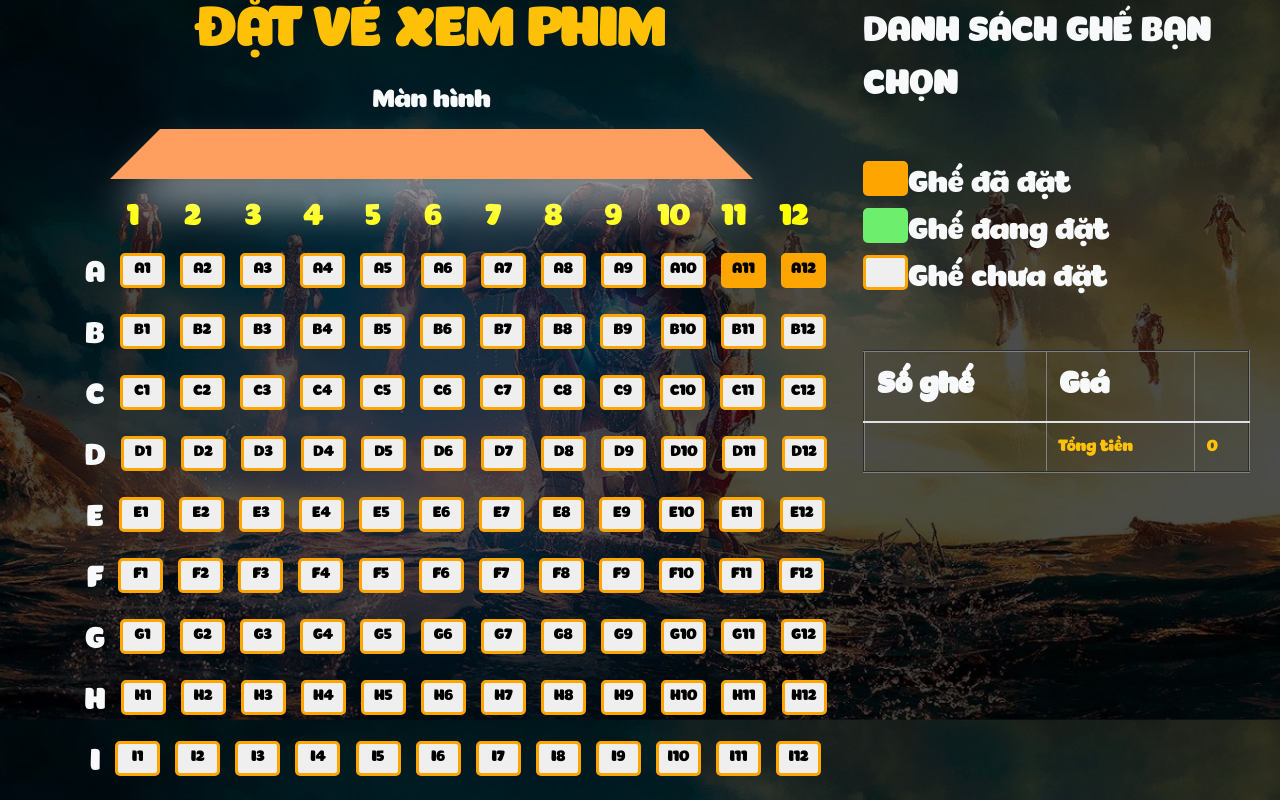
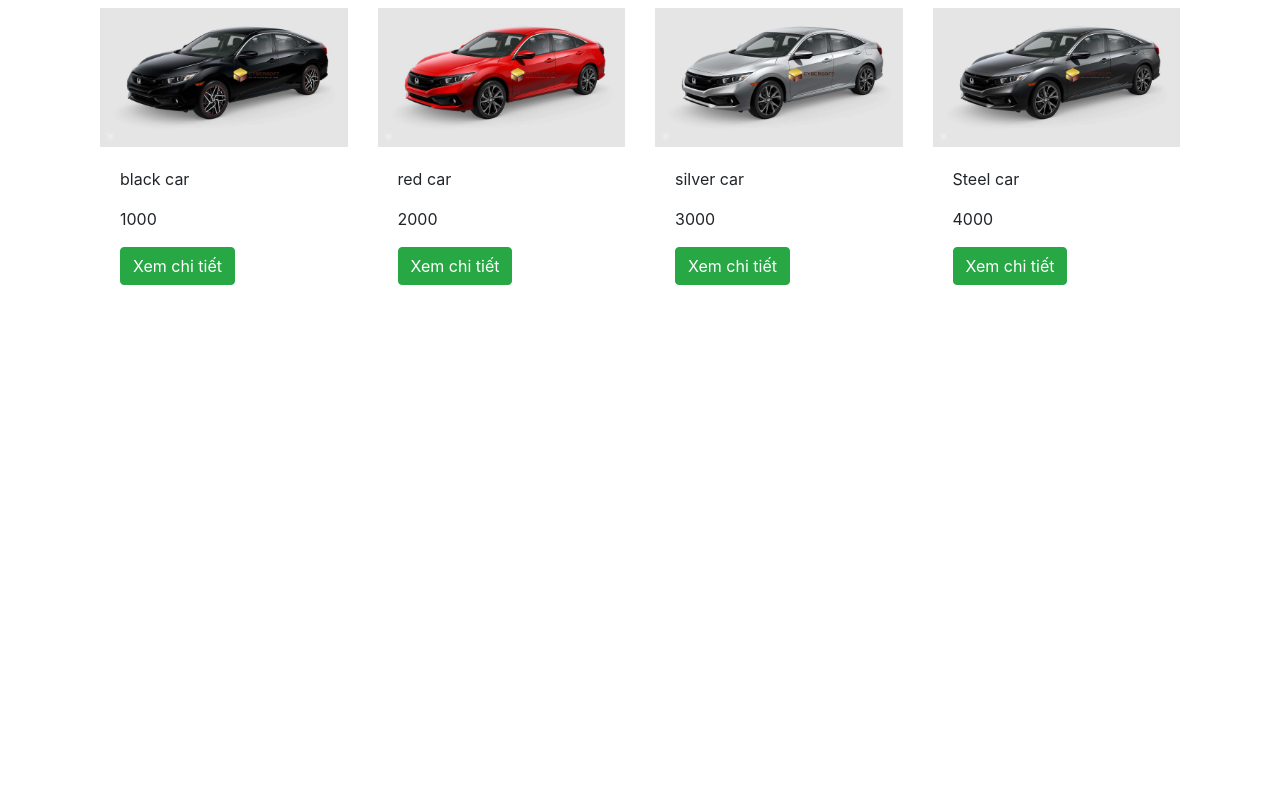
Before and after one commit to tranquanghuy12/React, a React (Create React App) app: page / in a window 1280 px wide. Built offline with nearby package versions, Linux system fonts and the light colour scheme.

Commit message:
edit configstore in redux folder

```diff
--- a/src/App.js
+++ b/src/App.js
@@ -12,7 +12,7 @@ import "./App.css";
 // import BaiTapXemChiTiet from "./Props/BaiTapXemChiTiet/BaiTapXemChiTiet";
 // import ExerciseCarStore from "./Props/ExerciseCarStore/ExerciseCarStore";
 // import DemoPropsChildren from "./Props/DemoPropsChildren/DemoPropsChildren";
-// import BaiTapChonXeRedux from "./DemoRedux/BaiTapChonXeRedux/BaiTapChonXeRedux";
+import BaiTapChonXeRedux from "./DemoRedux/BaiTapChonXeRedux/BaiTapChonXeRedux";
 import BaiTapThuKinh from "./Props/BaiTapThuKinh/BaiTapThuKinh";
 // import BaiTapGameXucXac from "./DemoRedux/BaiTapGameXucXac/BaiTapGameXucXac";
 import BaiTapQuanLyNguoiDung from "./DemoRedux/BaiTapQuanLyNguoiDung/BaiTapQuanLyNguoiDung";
@@ -49,12 +49,12 @@ function App() {
       {/* <ExerciseCarStore /> */}
       {/* <BaiTapThuKinh /> */}
       {/* <DemoPropsChildren /> */}
-      {/* <BaiTapChonXeRedux /> */}
+      <BaiTapChonXeRedux />
       {/* <BaiTapGameXucXac /> */}
 
       {/* <BaiTapQuanLyNguoiDung /> */}
 
-      <BookingTicket />
+      {/* <BookingTicket /> */}
       {/* <ReactLifeCycle /> */}
     </div>
   );
--- /dev/null
+++ b/src/DemoRedux/BaiTapChonXeRedux/BaiTapChonXeRedux.js
@@ -0,0 +1,41 @@
+import React, { Component } from "react";
+import CarListRedux from "../CarListRedux";
+import CarModalRedux from "./CarModalRedux";
+
+export default class BaiTapChonXeRedux extends Component {
+  products = [
+    {
+      id: 1,
+      name: "black car",
+      img: "./img/products/black-car.jpg",
+      price: 1000,
+    },
+    {
+      id: 2,
+      name: "red car",
+      img: "./img/products/red-car.jpg",
+      price: 2000,
+    },
+    {
+      id: 3,
+      name: "silver car",
+      img: "./img/products/silver-car.jpg",
+      price: 3000,
+    },
+    {
+      id: 3,
+      name: "Steel car",
+      img: "./img/products/steel-car.jpg",
+      price: 4000,
+    },
+  ];
+  render() {
+    return (
+      <div className="container">
+        <h3 className="text-center" Car list></h3>
+        <CarModalRedux />
+        <CarListRedux productList={this.products} />
+      </div>
+    );
+  }
+}
--- /dev/null
+++ b/src/DemoRedux/BaiTapChonXeRedux/CarItemRedux.js
@@ -0,0 +1,43 @@
+import React, { Component } from "react";
+import { connect } from "react-redux";
+
+class CarItemRedux extends Component {
+  render() {
+    let { item } = this.props;
+    return (
+      <div className="card">
+        <img src={item.img} alt="..." />
+        <div className="card-body">
+          <p>{item.name}</p>
+          <p>{item.price}</p>
+          <button
+            className="btn btn-success"
+            data-toggle="modal"
+            data-target="#modelId"
+            onClick={() => {
+              this.props.viewDetail(item);
+            }}
+          >
+            Xem chi tiết
+          </button>
+        </div>
+      </div>
+    );
+  }
+}
+
+//Hàm tạo ra các phương thức đưa dữ liệu lên redux
+const mapDispatchToProps = (dispatch) => {
+  return {
+    viewDetail: (carDetail) => {
+      const action = {
+        type: "XEM_CHI_TIET",
+        carDetail: carDetail,
+      };
+      //Dùng hàm dispatch đưa dữ liệu lên redux
+      dispatch(action);
+    },
+  };
+};
+
+export default connect(null, mapDispatchToProps)(CarItemRedux);
--- /dev/null
+++ b/src/DemoRedux/BaiTapChonXeRedux/CarModalRedux.js
@@ -0,0 +1,75 @@
+import React, { Component } from "react";
+import { connect } from "react-redux";
+
+class CarModalRedux extends Component {
+  render() {
+    return (
+      <div>
+        {/* Button trigger modal */}
+        {/* <button
+          type="button"
+          className="btn btn-primary btn-lg"
+          data-toggle="modal"
+          data-target="#modelId"
+        >
+          Launch
+        </button> */}
+        {/* Modal */}
+        <div
+          className="modal fade"
+          id="modelId"
+          tabIndex={-1}
+          role="dialog"
+          aria-labelledby="modelTitleId"
+          aria-hidden="true"
+        >
+          <div className="modal-dialog" role="document">
+            <div className="modal-content">
+              <div className="modal-header">
+                <h5 className="modal-title">
+                  {this.props.carDetailReducer.name}
+                </h5>
+                <button
+                  type="button"
+                  className="close"
+                  data-dismiss="modal"
+                  aria-label="Close"
+                >
+                  <span aria-hidden="true">×</span>
+                </button>
+              </div>
+              <div className="modal-body">
+                <img
+                  src={this.props.carDetailReducer.img}
+                  width={400}
+                  height={250}
+                />
+              </div>
+              <div className="modal-footer">
+                <button
+                  type="button"
+                  className="btn btn-secondary"
+                  data-dismiss="modal"
+                >
+                  Close
+                </button>
+                <button type="button" className="btn btn-primary">
+                  Save
+                </button>
+              </div>
+            </div>
+          </div>
+        </div>
+      </div>
+    );
+  }
+}
+
+//Hàm chuyển đổi state từ redux biến đổi thành props của component
+const mapStateToProps = (rootReducer) => {
+  return {
+    carDetailReducer: rootReducer.carDetailReducer,
+  };
+};
+
+export default connect(mapStateToProps)(CarModalRedux);
--- /dev/null
+++ b/src/DemoRedux/CarListRedux.js
@@ -0,0 +1,18 @@
+import React, { Component } from "react";
+import CarItemRedux from "./BaiTapChonXeRedux/CarItemRedux";
+
+export default class CarListRedux extends Component {
+  renderProduct = () => {
+    let { productList } = this.props;
+    return productList.map((item, index) => {
+      return (
+        <div className="col-3" key={index}>
+          <CarItemRedux item={item} />
+        </div>
+      );
+    });
+  };
+  render() {
+    return <div className="row">{this.renderProduct()}</div>;
+  }
+}
--- a/src/index.js
+++ b/src/index.js
@@ -6,7 +6,7 @@ import reportWebVitals from "./reportWebVitals";
 
 //setup redux
 import { Provider } from "react-redux";
-import { store } from "./redux/reducer/configStore";
+import { store } from "./redux/configStore";
 
 ReactDOM.render(
   <Provider store={store}>
--- /dev/null
+++ b/src/redux/configStore.js
@@ -0,0 +1,22 @@
+import { combineReducers, createStore } from "redux";
+import { baiTapGameXucXacReducer } from "./reducer/baiTapGameXucXacReducer";
+import { baiTapQuanLyNguoiDungReducer } from "./reducer/baiTapQuanLyNguoiDungReducer";
+import BookingTicketReducer from "./reducer/BookingTicketReducer";
+import { carDetailReducer } from "./reducer/carDetailReducer";
+import { gioHangReducer } from "./reducer/gioHangReducer";
+import { productDetailReducer } from "./reducer/productDetailReducer";
+
+const rootReducer = combineReducers({
+  //Nơi chứa các state của ứng dụng
+  carDetailReducer,
+  productDetailReducer,
+  gioHangReducer,
+  baiTapGameXucXacReducer,
+  baiTapQuanLyNguoiDungReducer,
+  BookingTicketReducer,
+});
+
+export const store = createStore(
+  rootReducer,
+  window.__REDUX_DEVTOOLS_EXTENSION__ && window.__REDUX_DEVTOOLS_EXTENSION__()
+);
--- a/src/redux/reducer/configStore.js
+++ /dev/null
@@ -1,22 +0,0 @@
-import { combineReducers, createStore } from "redux";
-import { baiTapGameXucXacReducer } from "./baiTapGameXucXacReducer";
-import { baiTapQuanLyNguoiDungReducer } from "./baiTapQuanLyNguoiDungReducer";
-import BookingTicketReducer from "./BookingTicketReducer";
-import { carDetailReducer } from "./carDetailReducer";
-import { gioHangReducer } from "./gioHangReducer";
-import { productDetailReducer } from "./productDetailReducer";
-
-const rootReducer = combineReducers({
-  //Nơi chứa các state của ứng dụng
-  carDetailReducer,
-  productDetailReducer,
-  gioHangReducer,
-  baiTapGameXucXacReducer,
-  baiTapQuanLyNguoiDungReducer,
-  BookingTicketReducer,
-});
-
-export const store = createStore(
-  rootReducer,
-  window.__REDUX_DEVTOOLS_EXTENSION__ && window.__REDUX_DEVTOOLS_EXTENSION__()
-);
```
